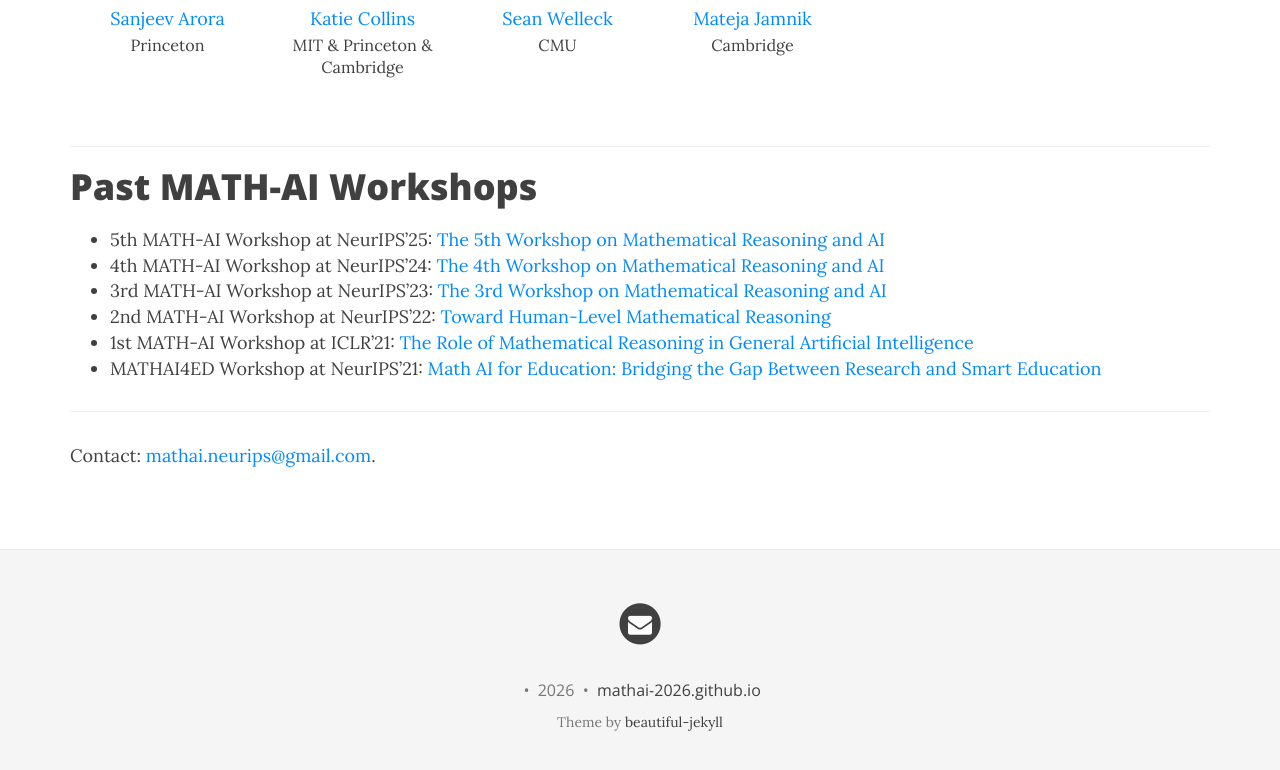
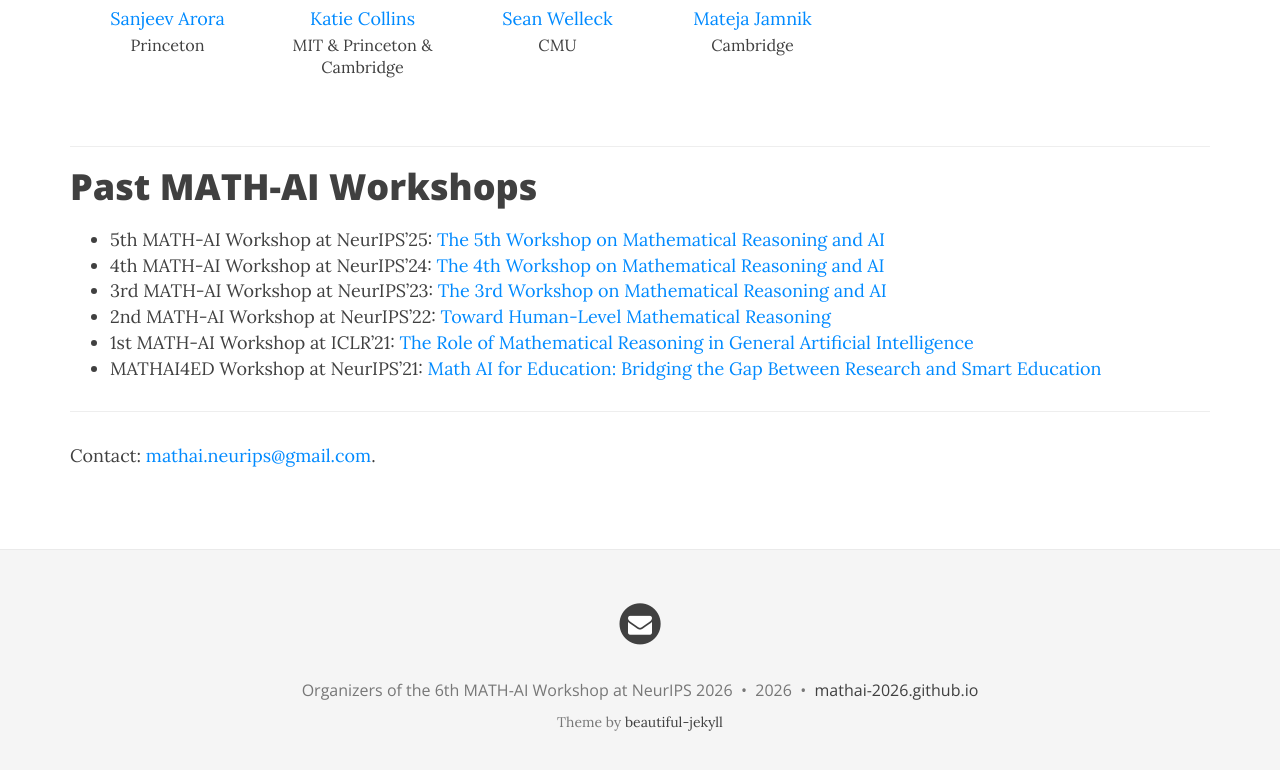
Before and after one commit to mathai-2026/mathai-2026.github.io, a Jekyll site: the page built from index.md, in a window 1280 px wide and 900 px high, scrolled down 2953 px, cut to the strip 117-887 px from the top of the window. Built offline with Jekyll 4.4.1, drawn with Linux system fonts in a browser that asks for light colours; nearby versions of some CDN libraries.

Commit message:
Fix site metadata, broken links, and home page people grid
- Make author a hash so the name renders in the footer and meta tag
- Point og:image at this site's logo (the mathai2022 URL is a 404)
- Only emit twitter:site/creator when a Twitter handle is configured
- Remove the missing image from the 404 page
- Fix the Schedule link on the Speakers page (resolved to /speakers/schedule)
- Fix the title-img reference in the navbar
- Lay out home page speakers/organizers in rows without a hard cap

```diff
--- a/404.html
+++ b/404.html
@@ -7,7 +7,4 @@
 <div class="text-center">
   <h1>Whoops, this page doesn't exist.</h1>
   <h1>Move along. (404 error)</h1>
-  <br/>
-
-  <img src="{{ site.baseurl }}/img/404-southpark.jpg" />
 </div>
--- a/_config.yml
+++ b/_config.yml
@@ -47,7 +47,8 @@
 
 # --- Footer options --- #
 
-author: Organizers of the 6th MATH-AI Workshop at NeurIPS 2026
+author:
+  name: Organizers of the 6th MATH-AI Workshop at NeurIPS 2026
 
 # Links shown in the footer; available keys are defined in _data/SocialNetworks.yml
 social-network-links:
--- a/_includes/head.html
+++ b/_includes/head.html
@@ -79,7 +79,7 @@
   <meta property="og:description" content="{{ page.content | strip_html | xml_escape | truncatewords: 50 }}">
   {% endif %}
 
-  <meta name="image" property="og:image" content="https://mathai2022.github.io/img/logo/mathai.png">
+  <meta name="image" property="og:image" content="{{ site.url }}{{ site.baseurl }}/img/mathai_icon.png">
 
   <meta property="og:type" content="website" />
 
@@ -100,8 +100,10 @@
 
   <!-- Twitter summary cards -->
   <meta name="twitter:card" content="summary" />
+  {% if site.author.twitter %}
   <meta name="twitter:site" content="@{{ site.author.twitter }}" />
   <meta name="twitter:creator" content="@{{ site.author.twitter }}" />
+  {% endif %}
 
   {% if page.meta-title %}
   <meta name="twitter:title" content="{{ page.meta-title }}" />
--- a/_includes/nav.html
+++ b/_includes/nav.html
@@ -16,7 +16,7 @@
       <a
         class="navbar-brand navbar-brand-logo"
         href="{{ site.url }}{{ site.baseurl }}/"
-        ><img src="{{ site.title - img }}"
+        ><img src="{{ site.title-img }}"
       /></a>
       {% else %}
       <a class="navbar-brand" href="{{ site.url }}{{ site.baseurl }}/">{{
--- /dev/null
+++ b/_includes/profile_grid.html
@@ -0,0 +1,10 @@
+  <div class="row">
+    {% for p in include.people %}
+    {% assign col = forloop.index0 | modulo: include.per_row %}
+    {% if forloop.index0 > 0 and col == 0 %}
+  </div>
+  <div class="row">
+    {% endif %}
+    {% include profile.html p=p %}
+    {% endfor %}
+  </div>
--- a/index.md
+++ b/index.md
@@ -37,16 +37,7 @@
 
 # Speakers & Panelists
 <div class="container" style="margin-top: 20px;margin-bottom: 0px;">
-  <div class="row">
-    {% for p in site.data.speakers limit: 5 %}
-    {% include profile.html p=p %}
-    {% endfor %}
-  </div>
-  <div class="row">
-    {% for p in site.data.speakers limit: 5 offset: 5 %}
-    {% include profile.html p=p %}
-    {% endfor %}
-  </div>
+{% include profile_grid.html people=site.data.speakers per_row=5 %}
 </div>
 
 <hr>
@@ -55,16 +46,7 @@
 
 <!-- prettier-ignore -->
 <div class="container" style="margin-top: 25px;margin-bottom: 40px;">
-  <div class="row">
-    {% for p in site.data.organizers limit: 4 %}
-    {% include profile.html p=p %}
-    {% endfor %}
-  </div>
-  <div class="row">
-    {% for p in site.data.organizers limit: 4 offset: 4 %}
-    {% include profile.html p=p %}
-    {% endfor %}
-  </div>
+{% include profile_grid.html people=site.data.organizers per_row=4 %}
 </div>
 <hr>
 
```
Also changed, not shown: speakers.md (+1 -1 lines).
